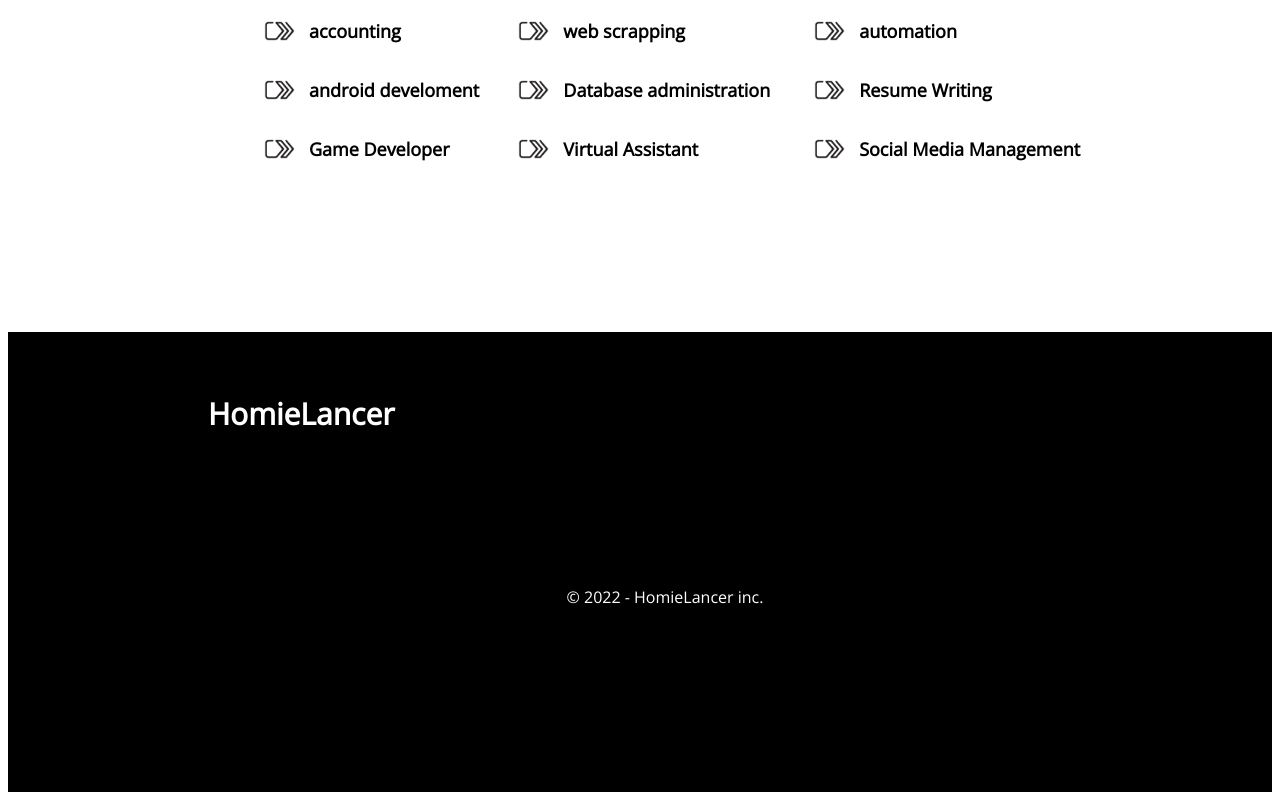
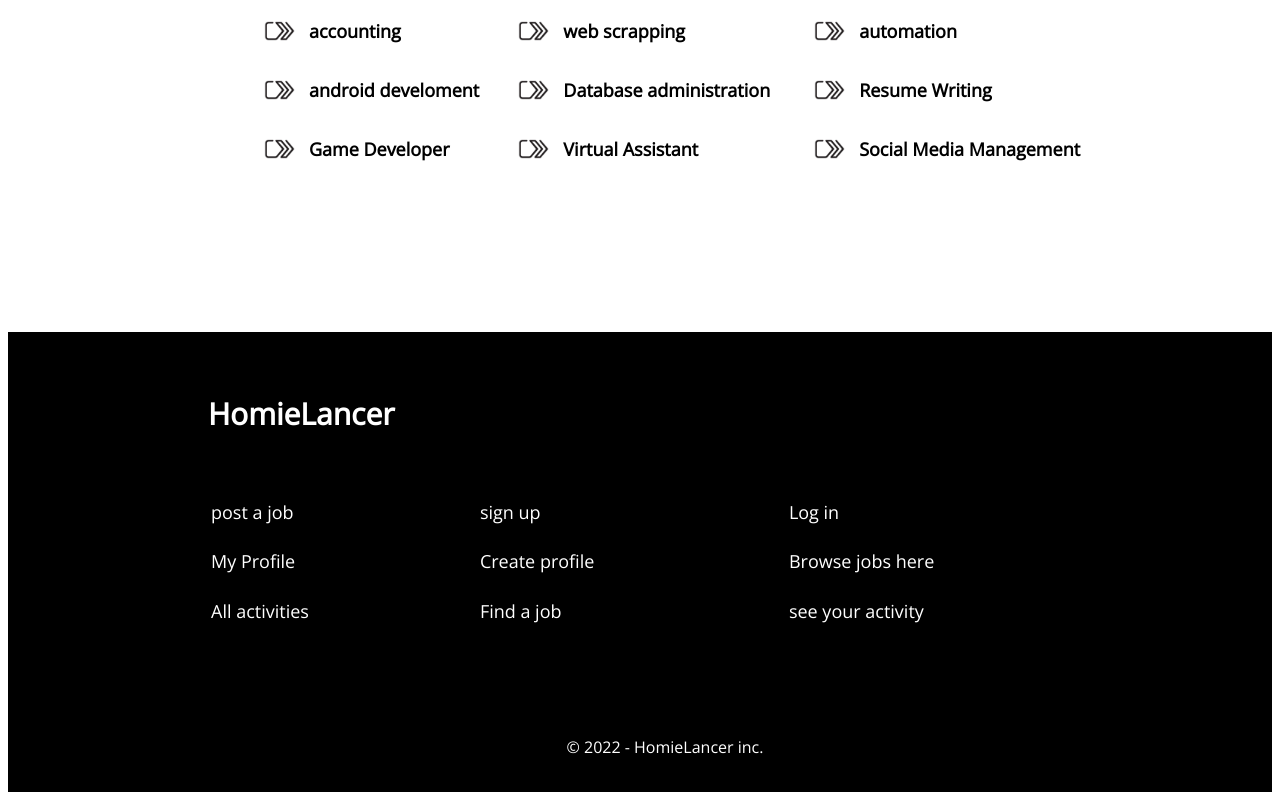
Before and after one commit to moezemara/freelance-dashboard, a React (Create React App) app: page / in a window 1280 px wide. Shown: the part 2245-3045 px from the top of the page. Built offline with nearby package versions, Linux system fonts and the light colour scheme.

Commit message:
Revert "removed footer useless links"
This reverts commit 5f170691e7985df027a74e2e1eb46ac45967869d.

```diff
--- a/src/footer.js
+++ b/src/footer.js
@@ -1,10 +1,44 @@
 const Footer = () => {
     return (
-    <div className="footer">
-        <a id="footer-head" ><h2>HomieLancer</h2></a>
-        <p id="copyrights-text">© 2022 - HomieLancer inc.</p>
+         <div className="footer">
+<a id="footer-head" href="/"><h2>HomieLancer</h2></a>
 
-    </div>
+
+
+
+<div className="footer-content">
+<table>
+
+<tr>
+<td><a href="/postjob">post a job</a></td>
+<td><a href="/signup">sign up</a></td>
+<td><a href="/login">Log in</a></td>
+</tr>
+
+<tr>
+<td><a href="/profile">My Profile</a></td>
+<td><a href="/createprofile">Create profile</a></td>
+<td><a href="/browsejobs">Browse jobs here</a></td>
+</tr>
+
+
+<tr>
+<td><a href="/activitiespage">All activities</a></td>
+<td><a href="/browsejobs">Find a job</a></td>
+<td><a href="/profile">see your activity</a></td>
+
+
+
+</tr>
+
+
+</table>
+</div>
+
+
+<p id="copyrights-text">© 2022 - HomieLancer inc.</p>
+
+         </div>
     );
 }
 export default Footer;
```
